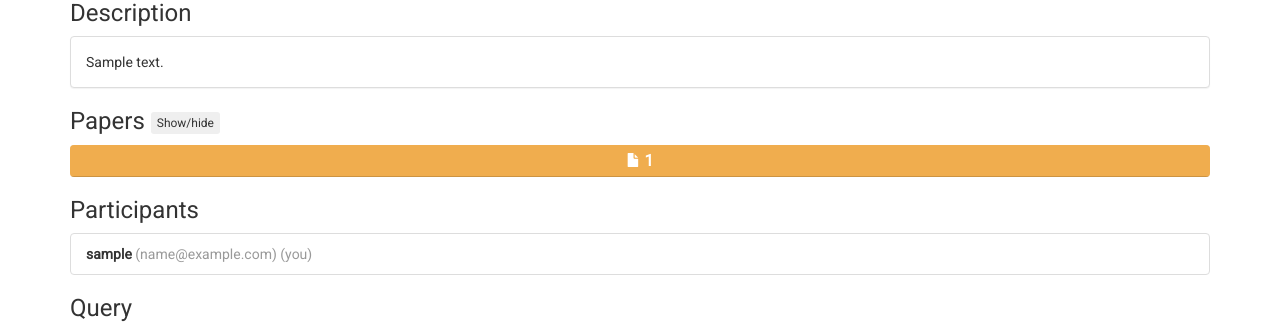
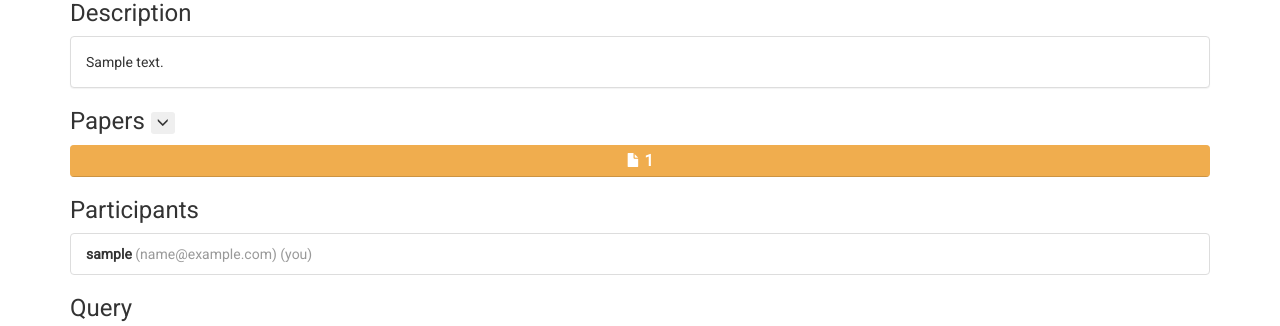
Before and after one commit to iliawnek/SystematicReview, a Django app: page /reviews/1/ in a window 1280 px wide. Shown: the part 320-646 px from the top of the page. Run offline with Django 3.2, Linux system fonts and the light colour scheme; a user stored in the database is signed in; tables that the repository leaves empty hold one stand-in row (values such as "Sample post"); parts of the project's set-up code (start-up, migrations or seed data) failed here and were passed over; some libraries are stand-ins or nearby versions.

Commit message:
Collapse icon instead of "show/hide" text

```diff
--- a/static/js/sysrev.js
+++ b/static/js/sysrev.js
@@ -1,3 +1,9 @@
 $(function () {
-  $('[data-toggle="tooltip"]').tooltip();
+    $('[data-toggle="tooltip"]').tooltip();
 });
+
+$(function () {
+    $(".collapse-button").click(function () {
+        $(".collapse-button").toggleClass("glyphicon-menu-down glyphicon-menu-up")
+    })
+});
--- a/templates/sysrev/review_detail.html
+++ b/templates/sysrev/review_detail.html
@@ -59,7 +59,9 @@
 
   <h3>
     Papers
-    <button type="button" class="btn btn-xs" data-toggle="collapse" data-target="#paper-list">Show/hide</button>
+    <button type="button" class="btn btn-xs" data-toggle="collapse" data-target="#paper-list">
+      <span class="glyphicon glyphicon-menu-down collapse-button"></span>
+    </button>
   </h3>
   {% if count.total > 0 %}
     <div class="progress progress-paper">
```
